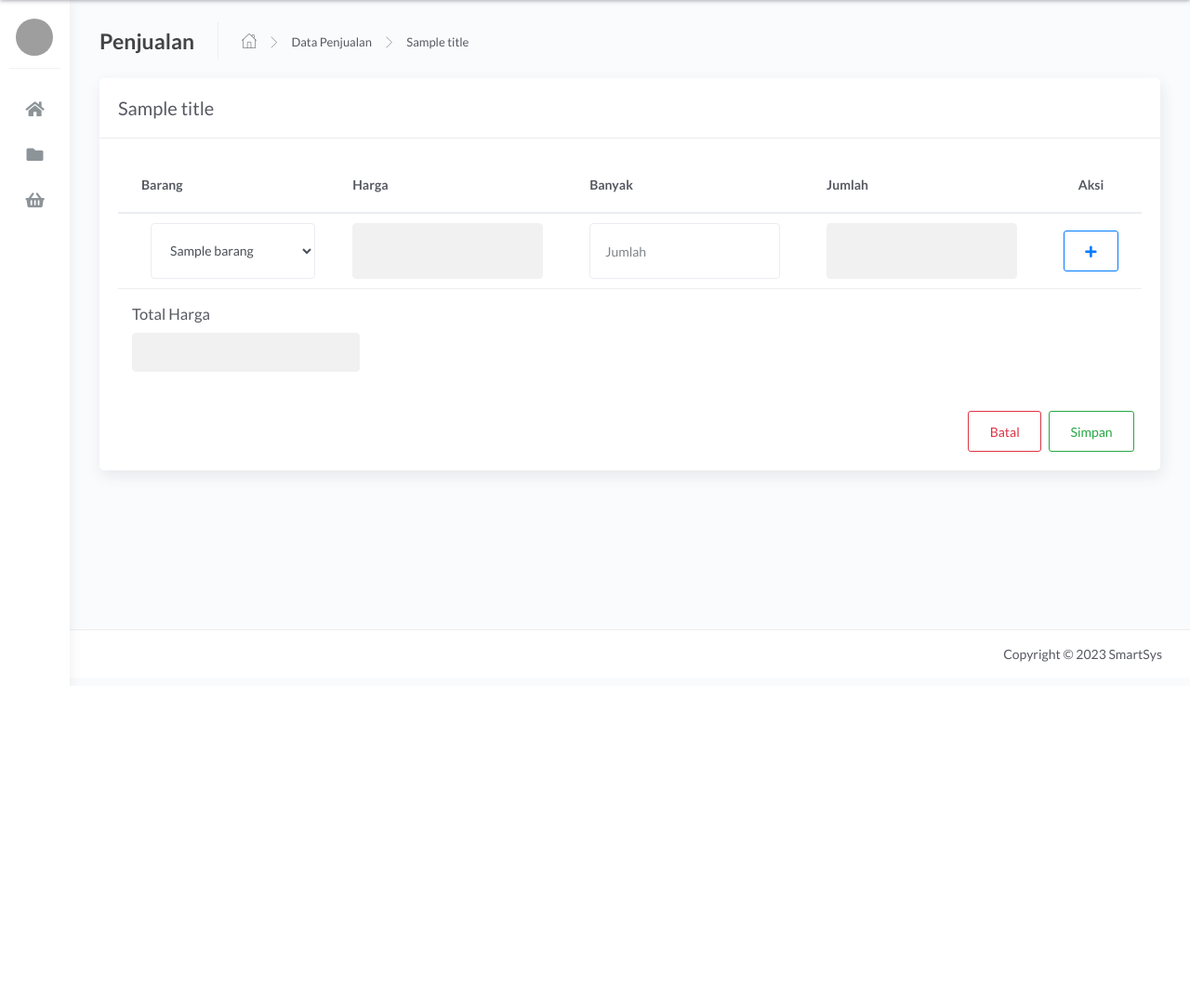
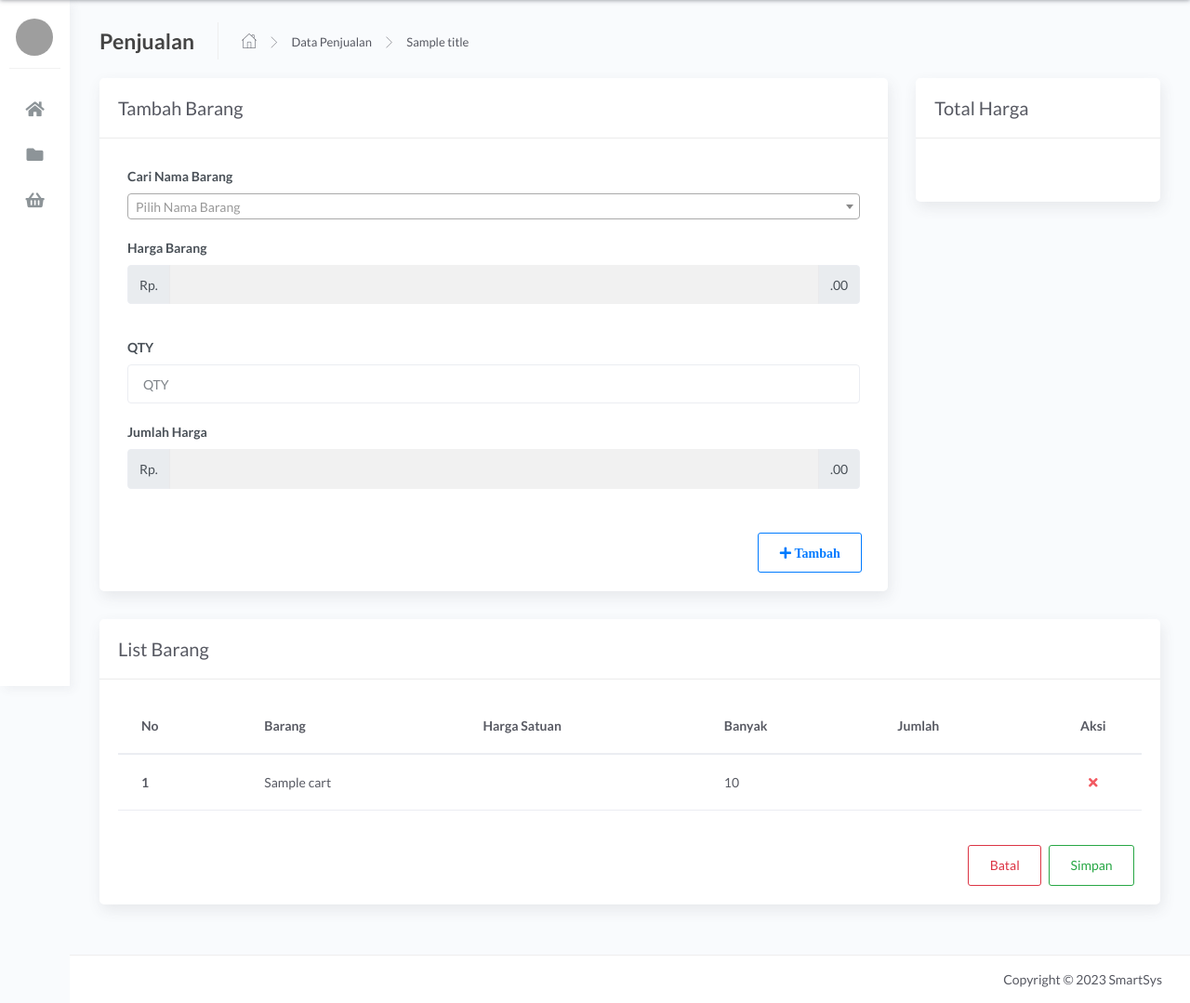
Before and after one commit to vandinta/SmartSys, a CodeIgniter 4 app: template app/Views/cms/penjualan/v_tambahdata.php in a window 1280 px wide. Shown: the part 62-1141 px from the top of the page at 93% size. Before the commit the page ends 800 px from the top, so only its background shows below. Run offline with PHP 8.4 and a stand-in for CodeIgniter, Linux system fonts and the light colour scheme; the template is opened without the code that fills it: most values are stand-ins (such as "Sample title", 1, 10 or a date in 2020); data that the repository does not hold is empty; style sheets or scripts are compiled from the project's sources; some libraries are stand-ins or nearby versions; grey boxes are pictures that could not be loaded.

Commit message:
Add Cart

```diff
--- a/app/Config/Routes.php
+++ b/app/Config/Routes.php
@@ -67,11 +67,13 @@ $routes->group('/datausers', static function ($routes) {
 
 $routes->group('/datapenjualan', static function ($routes) {
     $routes->get("", "PenjualanController::index");
+    $routes->post("input_cart", "PenjualanController::input_cart");
     $routes->get("tambah", "PenjualanController::create");
     $routes->get("ubah/(:num)", "PenjualanController::edit/$1");
     $routes->post("input", "PenjualanController::save");
     $routes->post("edit/(:num)", "PenjualanController::update/$1");
     $routes->delete("(:num)", "PenjualanController::delete/$1");
+    $routes->delete("delete_cart/(:num)", "PenjualanController::delete_cart/$1");
 });
 
 $routes->get("/datamodel", "AuthController::index");
--- a/app/Helpers/rupiah_helper.php
+++ b/app/Helpers/rupiah_helper.php
@@ -8,6 +8,6 @@ function rupiah($angka)
     $jumlah_desimal = "0";
     $pemisah_desimal = ",";
     $pemisah_ribuan = ".";
-    return  $rupiah = "Rp" . number_format($angka, $jumlah_desimal, $pemisah_desimal, $pemisah_ribuan) . ",00.";
+    return  $rupiah = "Rp " . number_format($angka, $jumlah_desimal, $pemisah_desimal, $pemisah_ribuan) . ",00.";
   }
 }
--- a/app/Views/cms/layout/v_header.php
+++ b/app/Views/cms/layout/v_header.php
@@ -23,3 +23,5 @@
 
 	<!-- CSS Just for demo purpose, don't include it in your project -->
 	<link rel="stylesheet" href="<?php echo base_url("Atlantis/assets/css/demo.css") ?>">
+
+	<link href="https://cdn.jsdelivr.net/npm/select2@4.1.0-rc.0/dist/css/select2.min.css" rel="stylesheet" />
--- a/app/Views/cms/layout/v_js.php
+++ b/app/Views/cms/layout/v_js.php
@@ -40,3 +40,5 @@
 <script src="<?php echo base_url("Atlantis/assets/js/demo.js") ?>"></script>
 
 <script src="<?= base_url("sweetalert2/sweetalert2.all.min.js") ?>"></script>
+
+<script src="https://cdn.jsdelivr.net/npm/select2@4.1.0-rc.0/dist/js/select2.min.js"></script>
--- a/app/Views/cms/penjualan/v_tambahdata.php
+++ b/app/Views/cms/penjualan/v_tambahdata.php
@@ -25,57 +25,115 @@
     </ul>
   </div>
   <div class="row">
+    <div class="col-md-9">
+      <div class="card">
+        <div class="card-header">
+          <div class="card-title">Tambah Barang</div>
+        </div>
+        <div class="card-body">
+          <form action="<?php echo base_url('/datapenjualan/input_cart') ?>" method="post" id="form_order" role="form">
+            <?= csrf_field() ?>
+            <div class="form-group">
+              <label for="pencarian">Cari Nama Barang</label>
+              <select class="form-control" style="margin: 10px;" id="id_barang" name="id_barang" onchange="Hitung(this);" autofocus>
+                <option value=""></option>
+                <?php foreach ($barang as $brg) : ?>
+                  <option data-harga="<?= $brg['harga_jual'] ?>" data-nama="<?= $brg['nama_barang'] ?>" value="<?= $brg['id_barang'] ?>"><?= $brg['nama_barang'] ?></option>
+                <?php endforeach; ?>
+              </select>
+            </div>
+            <!-- <input type="hidden" id="nama_barang" name="nama_barang[]"> -->
+            <div class="form-group">
+              <label for="harga_barang">Harga Barang</label>
+              <div class="input-group mb-3">
+                <div class="input-group-prepend">
+                  <span class="input-group-text">Rp.</span>
+                </div>
+                <input type="text" class="form-control" id="harga_barang" name="harga_barang[]" value="" disabled>
+                <div class="input-group-append">
+                  <span class="input-group-text">.00</span>
+                </div>
+              </div>
+            </div>
+            <div class="form-group">
+              <label for="qty">QTY</label>
+              <input type="number" class="form-control" id="qty" name="qty" onchange="Hitung(this);" placeholder="QTY">
+            </div>
+            <div class="form-group">
+              <label for="jumlah_harga">Jumlah Harga</label>
+              <div class="input-group mb-3">
+                <div class="input-group-prepend">
+                  <span class="input-group-text">Rp.</span>
+                </div>
+                <input type="text" class="form-control" id="jumlah_harga" name="jumlah_harga[]" value="" disabled>
+                <div class="input-group-append">
+                  <span class="input-group-text">.00</span>
+                </div>
+              </div>
+            </div>
+            <input type="hidden" id="jumlah_harga_hide" name="jumlah_harga_hide[]">
+            <br>
+            <div>
+              <button type="submit" class="btn btn-outline-primary float-right mr-2"><i class="fa fa-plus"> Tambah</i></button>
+            </div>
+          </form>
+        </div>
+      </div>
+    </div>
+    <div class="col-md-3">
+      <div class="card">
+        <div class="card-header">
+          <div class="card-title">Total Harga</div>
+        </div>
+        <div class="card-body">
+          <div class="form-group">
+            <h2><?php if($harga['total_harga'] != null){
+              echo rupiah($harga['total_harga']);
+            } else {
+              echo rupiah('0');
+            } ?></h2>
+          </div>
+        </div>
+      </div>
+    </div>
     <div class="col-md-12">
       <div class="card">
         <div class="card-header">
-          <div class="card-title"><?= $title; ?></div>
+          <div class="card-title">List Barang</div>
         </div>
         <div class="card-body">
           <form action="<?php echo base_url('/datapenjualan/save') ?>" method="post" class="formtambahpenjualan">
             <?= csrf_field() ?>
-            <table class="table table-hover">
+            <table id="list_pembelian" class="table table-hover">
               <thead>
                 <tr>
+                  <th scope="col">No</th>
                   <th scope="col">Barang</th>
-                  <th scope="col">Harga</th>
+                  <th scope="col">Harga Satuan</th>
                   <th scope="col">Banyak</th>
                   <th scope="col">Jumlah</th>
                   <th style="width: 3%; text-align:center;">Aksi</th>
                 </tr>
               </thead>
-              <tbody class="formtambah">
-                <tr>
-                  <td>
-                    <select class="form-control" style="margin: 10px;" id="id_barang" name="id_barang" onchange="Hitung(this);">
-                      <?php foreach ($barang as $brg) : ?>
-                        <option data-harga="<?= $brg['harga_jual'] ?>" value="<?= $brg['id_barang'] ?>"><?= $brg['nama_barang'] ?></option>
-                      <?php endforeach; ?>
-                    </select>
-                  </td>
-                  <td>
-                    <input type="text" class="form-control" id="harga_barang" name="harga_barang" disabled>
-                  </td>
-                  <td>
-                    <input type="number" class="form-control" id="jumlah_barang" name="jumlah_barang" onchange="Hitung(this);" placeholder="Jumlah">
-                  </td>
-                  <td>
-                    <input type="text" class="form-control" id="jumlah_harga_barang" name="jumlah_harga_barang" disabled>
-                  </td>
-                  <td>
-                    <button type="button" data-toggle="tooltip" title="" class="btn btn-outline-primary addform" data-original-title="Tambah">
-                      <i class="fa fa-plus"></i>
-                    </button>
-                  </td>
-                </tr>
+              <tbody>
+                <?php $no = 1; ?>
+                <?php foreach ($cart as $crt) : ?>
+                  <tr>
+                    <th scope="row"><?= $no++ ?></th>
+                    <td><?= $crt["nama_barang"] ?></td>
+                    <td><?= rupiah($crt["harga_jual"]) ?></td>
+                    <td><?= $crt["qty"] ?></td>
+                    <td><?= rupiah($crt["jumlah_harga"]) ?></td>
+                    <td>
+                      <button type="button" data-toggle="tooltip" title="" class="btn btn-link btn-danger" onclick="hapus(<?= $crt["id_cart"] ?>)" data-original-title="Hapus">
+                        <i class="fa fa-times"></i>
+                      </button>
+                    </td>
+                  </tr>
+                <?php endforeach; ?>
               </tbody>
             </table>
-            <div class="col-md-2 col-lg-3">
-              <div class="coloum">
-                <h4>Total Harga</h4>
-                <input type="text" class="form-control" id=" " name=" " disabled>
-              </div>
-            </div>
-            <br><br>
+            <br>
             <div>
               <button type="submit" class="btn btn-outline-success float-right mr-2 simpandata">Simpan</button>
               <a href="<?php echo base_url('/datapenjualan') ?>" type="button" class="btn btn-outline-danger float-right mr-2">Batal</a>
@@ -90,130 +148,30 @@
 
 <?= $this->section("content_js") ?>
 <script>
-  $(document).ready(function(e) {
-    $('.addform').click(function(e) {
-      e.preventDefault();
-
-      var html = '<tr><td><select class="form-control" style="margin: 10px;" id="id_barang" name="id_barang" onchange="Hitung(this);"><?php foreach ($barang as $brg) : ?><option data-harga="<?= $brg['harga_jual'] ?>" value="<?= $brg['id_barang'] ?>"><?= $brg['nama_barang'] ?></option><?php endforeach; ?></select></td><td><input type="text" class="form-control" id="harga_barang" name="harga_barang" disabled></td><td><input type="number" class="form-control" id="jumlah_barang" name="jumlah_barang" onchange="Hitung(this);" placeholder="Jumlah"></td><td><input type="text" class="form-control" id="jumlah_harga_barang" name="jumlah_harga_barang" disabled></td><td><button type="button" data-toggle="tooltip" title="" class="btn btn-outline-danger deleteform" data-original-title="Hapus"><i class="fa fa-trash"></i></button></td></tr>';
-
-      $('.formtambah').append(html);
-    });
-  });
-
-  $(document).on('click', '.deleteform', function(e) {
-    e.preventDefault();
-
-    $(this).parents('tr').remove();
-  });
-
-  $(document).ready(function(e) {
-    $('.formtambahpenjualan').click(function(e) {
-      e.preventDefault();
-      $.ajax({
-        type: "post",
-        url: $(this).attr('action'),
-        data: $(this).serialize(),
-        dataType: 'json',
-        beforeSend: function() {
-          $('.simpandata').attr('disable', 'disabled');
-          $('.simpandata').html('<i class="fa fa-spin fa-spinner"></i>');
-        },
-        complete: function() {
-          $('.simpandata').removeAttr('disable');
-          $('.simpandata').html('Simpan');
-        },
-        success: function() {
-          if (response.error) {
-            window.location.href = ("<?php echo base_url('/datapenjualan') ?>");
-          }
-        }
-      })
-    });
-  });
-
-  $('#id_barang').on('change', function() {
-    const harga = $('#id_barang option:selected').data('harga');
-    alert(harga);
-
-    $('#harga_barang').val(harga);
+  $("#id_barang").select2({
+    placeholder: "Pilih Nama Barang"
   });
 
   function Hitung(v) {
-    var index = $(v).parent().parent().index();
+    // var nama = $('#id_barang option:selected').data('nama');
+    var harga = $('#id_barang option:selected').data('harga');
+    var jumlah = $("#qty").val();
 
-    var harga = document.getElementsByName("harga_barang")[index].value;
-    var jumlah = document.getElementsByName("jumlah_barang")[index].value;
-    var jumlah_harga = harga * jumlah;
+    var total = harga * jumlah;
 
-    document.getElementsByName('jumlah_harga_barang')[index].value = jumlah_harga;
+    // $('#nama_barang').val(nama);
+    $('#harga_barang').val(harga);
+    $('#jumlah_harga').val(total);
+    $('#jumlah_harga_hide').val(total);
   }
 
-  // function Hitung(v) {
-  //   var index = $(v).parent().parent().index();
-
-  //   // var select = document.getElementById("id_barang").length;;
-  //   // alert(select);
-  //   // var barang = document.getElementById('id_barang')[0];
-  //   var barang = document.getElementById('id_barang');
-  //   // var harga = barang.getAttribute('data-harga');
-  //   // alert(barang);
-  //   var harga = barang.selectedIndex;
-  //   // alert(harga);
-  //   var harga_barang = barang.options[harga].getAttribute('data-harga');
-  //   // alert(harga_barang);
-  //   // alert(harga);
-  //   var jumlah = document.getElementsByName("jumlah_barang")[index].value;
-  //   // alert(jumlah);
-
-  //   var jumlah_harga = harga_barang * jumlah;
-
-  //   // $('#jumlah_harga_barang')[index].val(total);
-
-
-  //   // var harga = document.getElementsByName('#id_barang option:selected')[index].value;
-  //   // var jumlah = document.getElementsByName('jumlah_barang')[index].value;
-
-  //   // var jumlah_harga = harga * jumlah;
-  //   document.getElementsByName('jumlah_harga_barang')[index].value = jumlah_harga;
-  // }
-
-  // $(document).ready(function(e) {
-  //   $('#id_barang').on('change', function() {
-  //     const harga = $('#id_barang option:selected').data('harga');
-  //     const jumlah = $("#jumlah_barang").val();
-
-  //     const total = harga * jumlah;
-
-  //     $('#jumlah_harga_barang').val(total);
-  //   });
-
-  //   $('#jumlah_barang').on('change', function() {
-  //     const harga = $('#id_barang option:selected').data('harga');
-  //     const jumlah = $("#jumlah_barang").val();
-
-  //     const total = harga * jumlah;
-
-  //     $('#jumlah_harga_barang').val(total);
-  //   });
-  // });
-
-  // $('#id_barang').on('change', function() {
-  //   const harga = $('#id_barang option:selected').data('harga');
-  //   const jumlah = $("#jumlah_barang").val();
-
-  //   const total = harga * jumlah;
-
-  //   $('#jumlah_harga_barang').val(total);
-  // });
-
-  // $('#jumlah_barang').on('change', function() {
-  //   const harga = $('#id_barang option:selected').data('harga');
-  //   const jumlah = $("#jumlah_barang").val();
-
-  //   const total = harga * jumlah;
-
-  //   $('#jumlah_harga_barang').val(total);
-  // });
+  function hapus(id) {
+    $.ajax({
+      url: '<?= base_url('/datapenjualan/delete_cart') . "/" ?>' + id,
+      method: 'delete',
+    });
+    window.location.reload(true);
+  }
 
   <?php if (session()->getFlashdata('gagal_tambah') != NULL) { ?>
     Swal.fire({
--- a/composer.json
+++ b/composer.json
@@ -7,7 +7,8 @@
     "require": {
         "php": "^7.4 || ^8.0",
         "codeigniter4/framework": "^4.0",
-        "firebase/php-jwt": "5.5"
+        "firebase/php-jwt": "5.5",
+        "select2/select2": "^4.0"
     },
     "require-dev": {
         "fakerphp/faker": "^1.9",
```
Also changed, not shown: app/Controllers/PenjualanController.php (+60 -63 lines), app/Database/Migrations/2023-03-03-155834_Cart.php (added, +52 -0 lines), app/Models/CartModel.php (added, +30 -0 lines), v_tambahdata.php (added, +274 -0 lines), app/Views/cms/v_prakiraan.php (line endings or trailing spaces), 1 other file.
